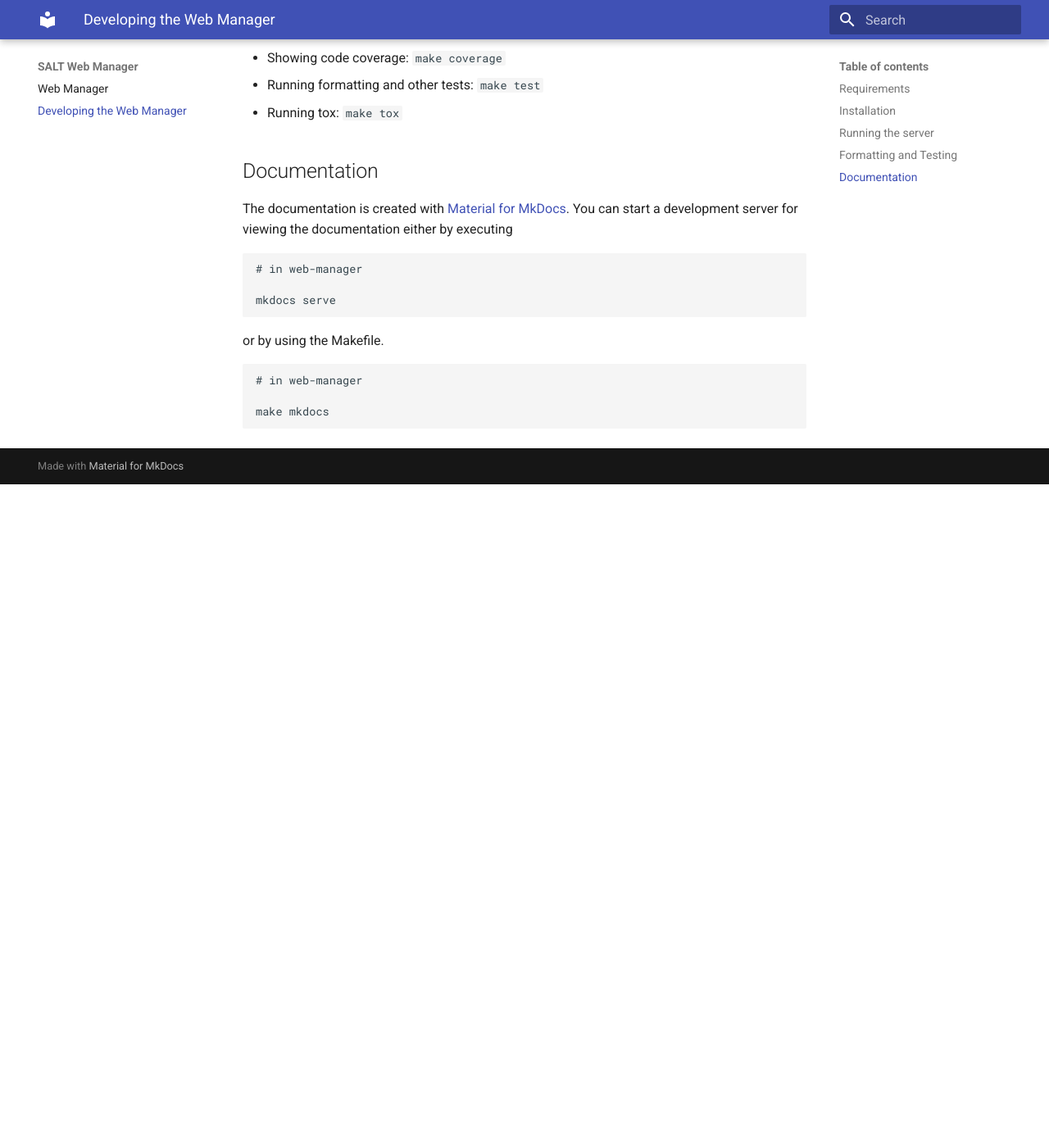
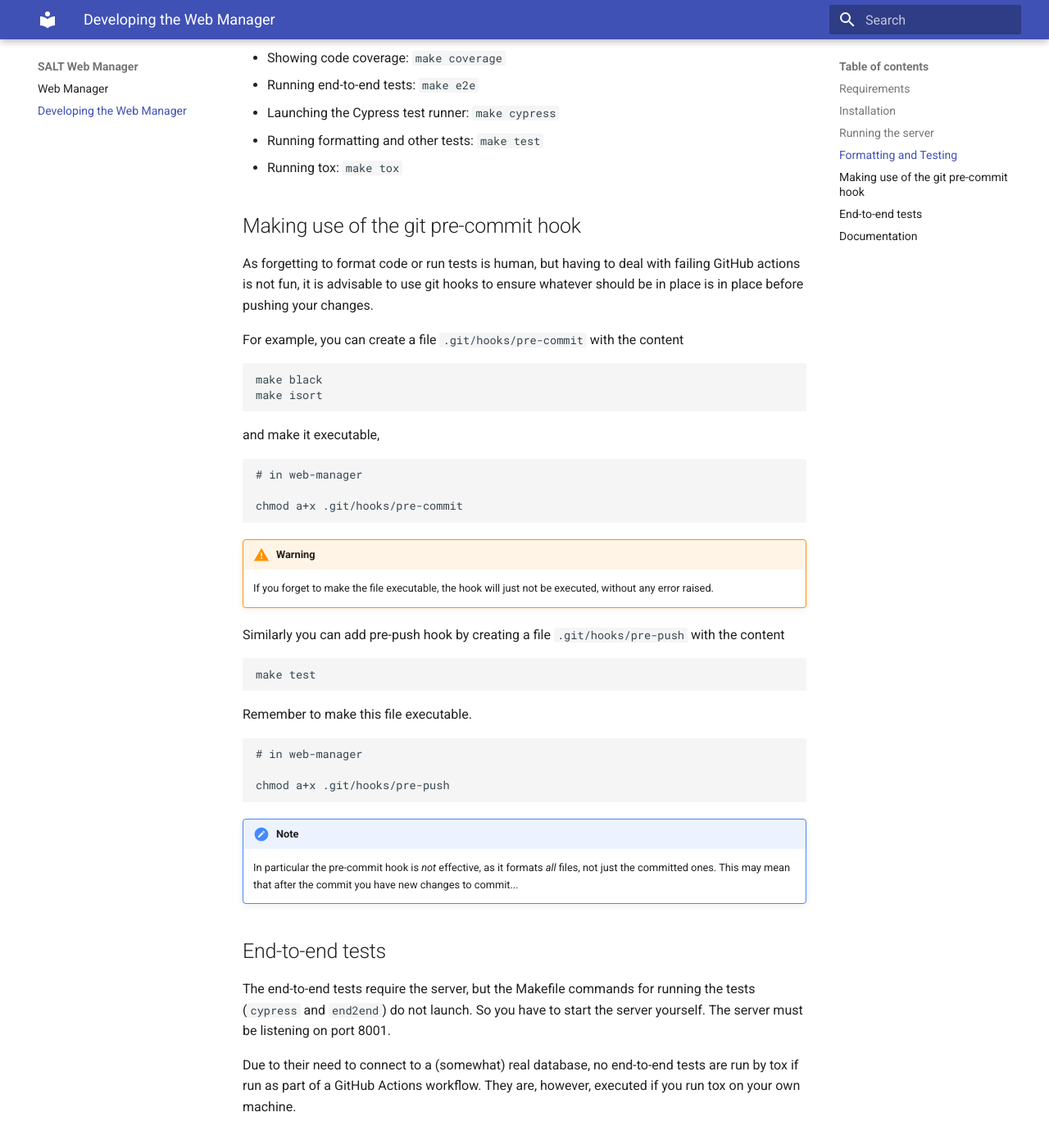
Before and after one commit to saltastroops/web-manager-2021, an MkDocs documentation site: the page built from docs/development.md, in a window 1280 px wide and 1400 px high, scrolled down 1546 px. Shown: the top 1396 px of the window at 82% size. Built offline with MkDocs 1.6.1 and Material for MkDocs 9.7.7, drawn with Linux system fonts in a browser that asks for light colours; before the commit the page ends 2137 px from its top, so only the background shows below that.

````diff
--- a/docs/development.md
+++ b/docs/development.md
@@ -60,8 +60,55 @@
 * Checking for security issues: `make bandit`
 * Running pytest: `make pytest`
 * Showing code coverage: `make coverage`
+* Running end-to-end tests: `make e2e`
+* Launching the Cypress test runner: `make cypress`
 * Running formatting and other tests: `make test`
 * Running tox: `make tox`
+
+## Making use of the git pre-commit hook
+
+As forgetting to format code or run tests is human, but having to deal with failing GitHub actions is not fun, it is advisable to use git hooks to ensure whatever should be in place is in place before pushing your changes.
+
+For example, you can create a file `.git/hooks/pre-commit` with the content
+
+```shell
+make black
+make isort
+```
+
+and make it executable,
+
+```shell
+# in web-manager
+
+chmod a+x .git/hooks/pre-commit
+```
+
+!!! warning
+    If you forget to make the file executable, the hook will just not be executed, without any error raised.
+
+Similarly you can add pre-push hook by creating a file `.git/hooks/pre-push` with the content
+
+```shell
+make test
+```
+
+Remember to make this file executable.
+
+```shell
+# in web-manager
+
+chmod a+x .git/hooks/pre-push
+```
+
+!!! note
+    In particular the pre-commit hook is *not* effective, as it formats *all* files, not just the committed ones. This may mean that after the commit you have new changes to commit...
+
+## End-to-end tests
+
+The end-to-end tests require the server, but the Makefile commands for running the tests (`cypress` and `end2end`) do not launch. So you have to start the server yourself. The server must be listening on port 8001.
+
+Due to their need to connect to a (somewhat) real database, no end-to-end tests are run by tox if run as part of a GitHub Actions workflow. They are, however, executed if you run tox on your own machine.
 
 ## Documentation
 
````
Also changed, not shown: 12 other files.
